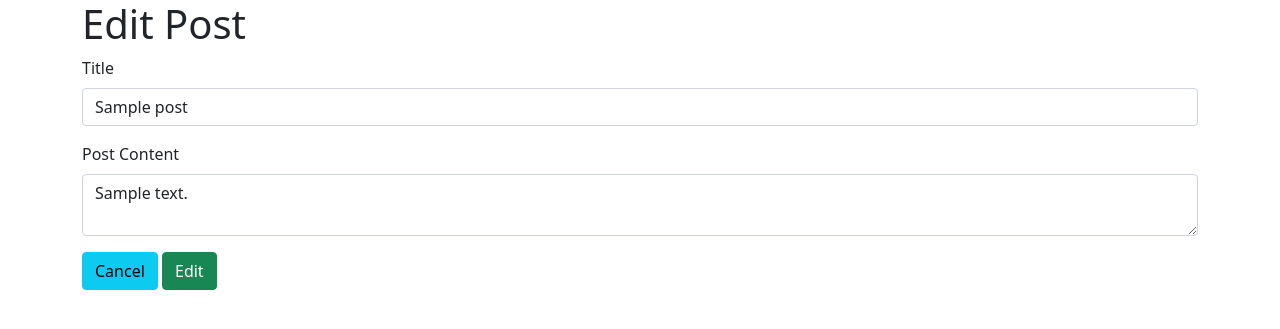
After one commit to pixelready/flask-blogly, a Flask app: page /posts/1/edit in a window 1280 px wide. The commit adds this page. Shown: the top 329 px of the page. Run offline with Flask 2, Linux system fonts and the light colour scheme; tables that the repository leaves empty hold one stand-in row (values such as "Sample post").

Commit message:
post edit flow complete

```diff
--- a/app.py
+++ b/app.py
@@ -121,26 +121,34 @@ def create_post_and_redirect(id):
     form_data = request.form
 
     title = form_data['title']
-    post_content = form_data['post_content']
+    content = form_data['content']
     user_id = id
 
-    Post.create_new_post(title, post_content, user_id)
+    Post.create_new_post(title, content, user_id)
     db.session.commit()
 
     return redirect(f'/users/{id}')
-
 
 @app.get('/posts/<int:id>')
 def show_post(id):
     """Show an individual post"""
 
     post = Post.query.get(id)
+
+
     return render_template('post_content.html', post=post)
 
+@app.get('/posts/<int:id>/edit')
+def show_edit_post_form(id):
+    """Show the edit post form."""
+
+    post = Post.query.get(id)
+
+    return render_template('edit_post.html', post=post)
 
 @app.post('/posts/<int:id>/edit')
 def edit_post_and_redirect(id):
-    """Edit the selected post and redirect to the selected user detail page"""
+    """Edit a post and redirect to the post page"""
 
     post = Post.query.get(id)
 
@@ -150,4 +158,4 @@ def edit_post_and_redirect(id):
 
     db.session.commit()
 
-    return redirect(f'/user/{post.user_id}')
+    return redirect(f'/posts/{id}')
--- /dev/null
+++ b/templates/edit_post.html
@@ -0,0 +1,24 @@
+{% extends 'base.html' %} {% block htmltitle %}Blogly - Edit Post {% endblock %}
+{% block content %}
+<h1>Edit Post</h1>
+<form action="/posts/{{post.id}}/edit" method="post">
+	<label class="form-label" for="title">Title</label>
+	<div class="input-group mb-3">
+		<input
+			class="form-control"
+			id="title"
+			name="title"
+			value="{{post.title}}"
+		/>
+	</div>
+	<label class="form-label" for="post_content">Post Content</label>
+	<div class="input-group mb-3">
+		<textarea class="form-control" id="post_content" name="post_content">
+{{post.post_content}}</textarea
+		>
+	</div>
+
+	<a href="/users/{{post.user_id}}" class="btn btn-info">Cancel</a>
+	<button class="btn btn-success" type="submit">Edit</button>
+</form>
+{% endblock %}
```
Also changed, not shown: templates/post_content.html (+17 -8 lines), templates/user_page.html (+9 -1 lines).
